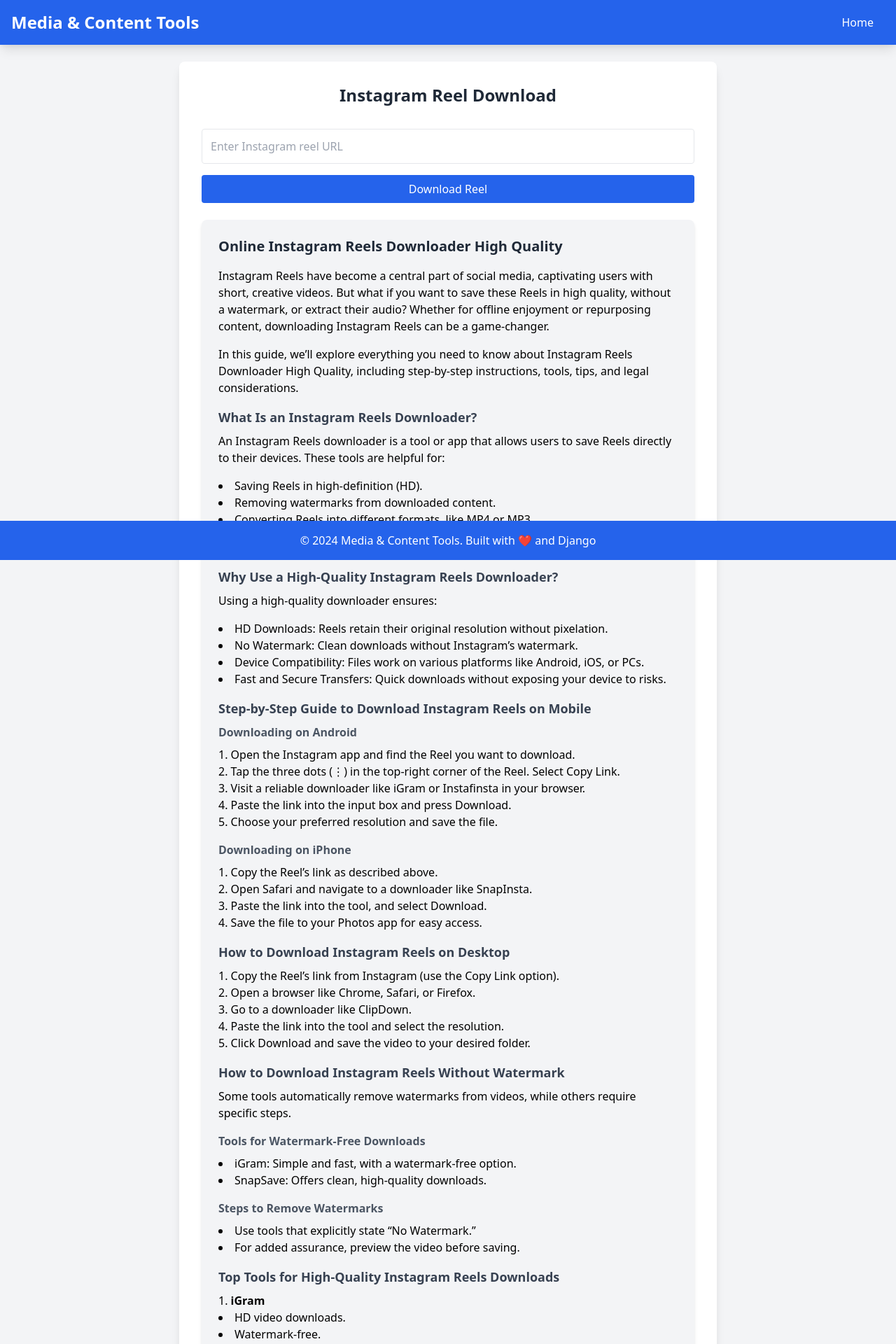
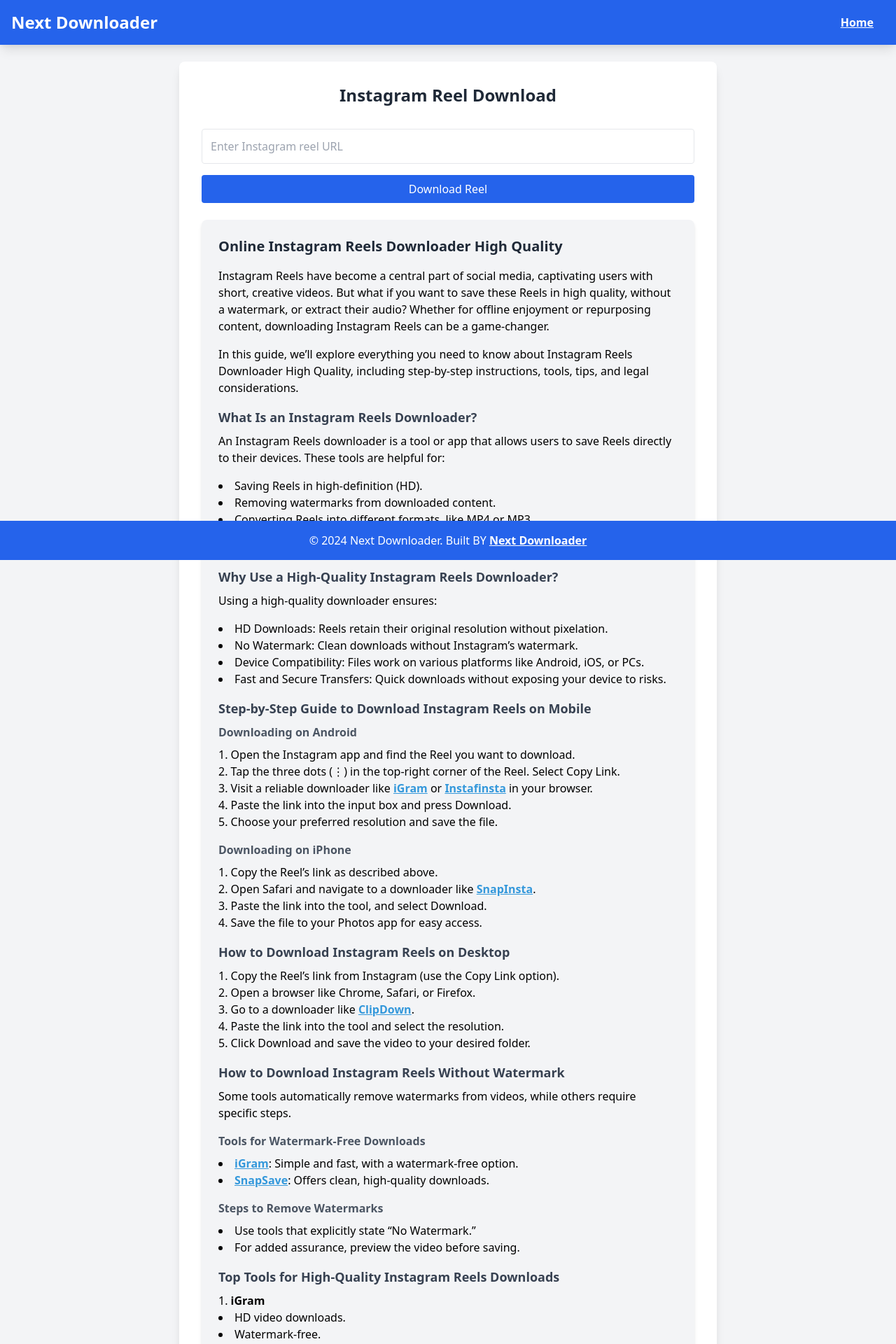
Before and after one commit to MehmetFaahem/social_tools, a Django app: page /instagram-reel-download/ in a window 1280 px wide. Shown: the top 1920 px of the page at 70% size. Run offline with Django 4.2, Linux system fonts and the light colour scheme.

Commit message:
seo optimized;

```diff
--- a/tools/templates/tools/base.html
+++ b/tools/templates/tools/base.html
@@ -12,9 +12,11 @@
   <body class="bg-gray-100 font-sans leading-normal tracking-normal">
     <header class="bg-blue-600 text-white p-4 shadow-lg">
       <div class="container mx-auto flex justify-between items-center">
-        <h1 class="text-2xl font-bold">Media & Content Tools</h1>
+        <h1 class="text-2xl font-bold">Next Downloader</h1>
         <nav>
-          <a href="{% url 'homepage' %}" class="hover:underline px-4">Home</a>
+          <a href="{% url 'homepage' %}" class="hover:underline px-4 text-white"
+            >Home</a
+          >
         </nav>
       </div>
     </header>
@@ -26,7 +28,15 @@
     <footer
       class="bg-blue-600 text-white text-center p-4 mt-8 fixed bottom-0 w-full"
     >
-      <p>&copy; 2024 Media & Content Tools. Built with ❤️ and Django</p>
+      <p>
+        &copy; 2024 Next Downloader. Built BY
+        <a
+          class="text-white hover:underline"
+          href="https://www.nextdownloader.com"
+          target="_blank"
+          >Next Downloader</a
+        >
+      </p>
     </footer>
   </body>
 </html>
--- a/tools/templates/tools/instagram_reel_download.html
+++ b/tools/templates/tools/instagram_reel_download.html
@@ -113,8 +113,10 @@
             Copy Link.
           </li>
           <li>
-            Visit a reliable downloader like iGram or Instafinsta in your
-            browser.
+            Visit a reliable downloader like
+            <a href="https://igram.world" target="_blank">iGram</a> or
+            <a href="https://instafinsta.net/" target="_blank">Instafinsta</a>
+            in your browser.
           </li>
           <li>Paste the link into the input box and press Download.</li>
           <li>Choose your preferred resolution and save the file.</li>
@@ -126,7 +128,10 @@
         </h4>
         <ol class="list-decimal list-inside mb-4">
           <li>Copy the Reel’s link as described above.</li>
-          <li>Open Safari and navigate to a downloader like SnapInsta.</li>
+          <li>
+            Open Safari and navigate to a downloader like
+            <a href="https://snapinsta.app" target="_blank">SnapInsta</a>.
+          </li>
           <li>Paste the link into the tool, and select Download.</li>
           <li>Save the file to your Photos app for easy access.</li>
         </ol>
@@ -140,7 +145,10 @@
       <ol class="list-decimal list-inside mb-4">
         <li>Copy the Reel’s link from Instagram (use the Copy Link option).</li>
         <li>Open a browser like Chrome, Safari, or Firefox.</li>
-        <li>Go to a downloader like ClipDown.</li>
+        <li>
+          Go to a downloader like
+          <a href="https://clipdown.com" target="_blank">ClipDown</a>.
+        </li>
         <li>Paste the link into the tool and select the resolution.</li>
         <li>Click Download and save the video to your desired folder.</li>
       </ol>
@@ -159,8 +167,14 @@
           Tools for Watermark-Free Downloads
         </h4>
         <ul class="list-disc list-inside mb-4">
-          <li>iGram: Simple and fast, with a watermark-free option.</li>
-          <li>SnapSave: Offers clean, high-quality downloads.</li>
+          <li>
+            <a href="https://igram.world" target="_blank">iGram</a>: Simple and
+            fast, with a watermark-free option.
+          </li>
+          <li>
+            <a href="https://snapsave.app" target="_blank">SnapSave</a>: Offers
+            clean, high-quality downloads.
+          </li>
         </ul>
       </section>
       <section>
@@ -224,7 +238,14 @@
         </h4>
         <ol class="list-decimal list-inside mb-4">
           <li>Copy the Reel’s link.</li>
-          <li>Use a tool like AudioGrabber or Instafinsta.</li>
+          <li>
+            Use a tool like
+            <a href="https://www.audiograbber.org/" target="_blank"
+              >AudioGrabber</a
+            >
+            or
+            <a href="https://instafinsta.net/" target="_blank">Instafinsta</a>.
+          </li>
           <li>Select the MP3 format and download the file.</li>
         </ol>
       </section>
@@ -336,7 +357,7 @@
       </section>
     </article>
 
-    <article class="overflow-x-auto">
+    <article class="">
       <h2 class="text-lg font-semibold text-gray-700 mb-2">
         Comparison Chart for Tools
       </h2>
@@ -344,6 +365,7 @@
         Why It Matters: A visual comparison helps users quickly identify the
         best downloader for their needs.
       </p>
+      <div class="overflow-x-auto">
         <table class="w-full text-left table-auto mb-4">
           <thead>
             <tr class="bg-gray-200">
@@ -390,6 +412,7 @@
             </tr>
           </tbody>
         </table>
+      </div>
     </article>
 
     <article>
@@ -499,6 +522,12 @@
     vertical-align: middle;
   }
 
+  a {
+    color: #3498db;
+    text-decoration: underline;
+    font-weight: bold;
+  }
+
   @keyframes spin {
     0% {
       transform: rotate(0deg);
```
Lines whose indentation alone changed are shown as unchanged.
